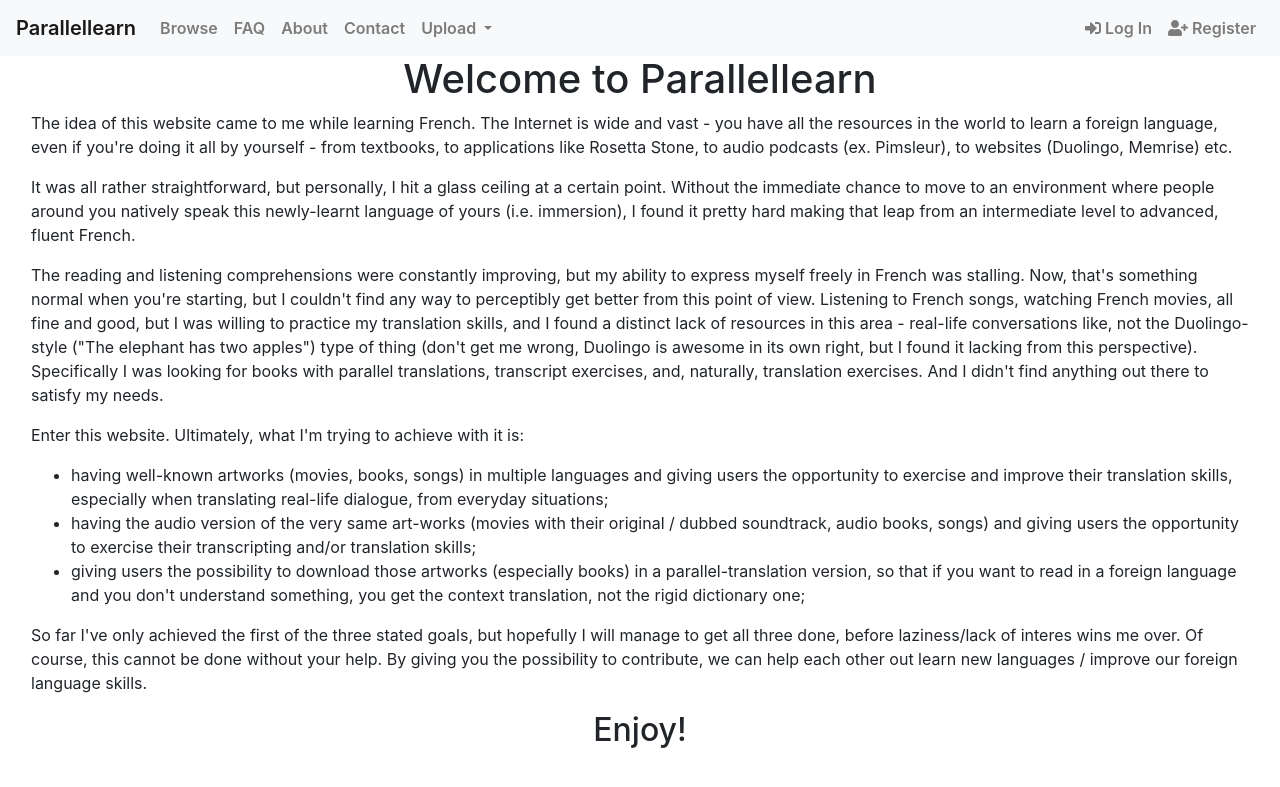
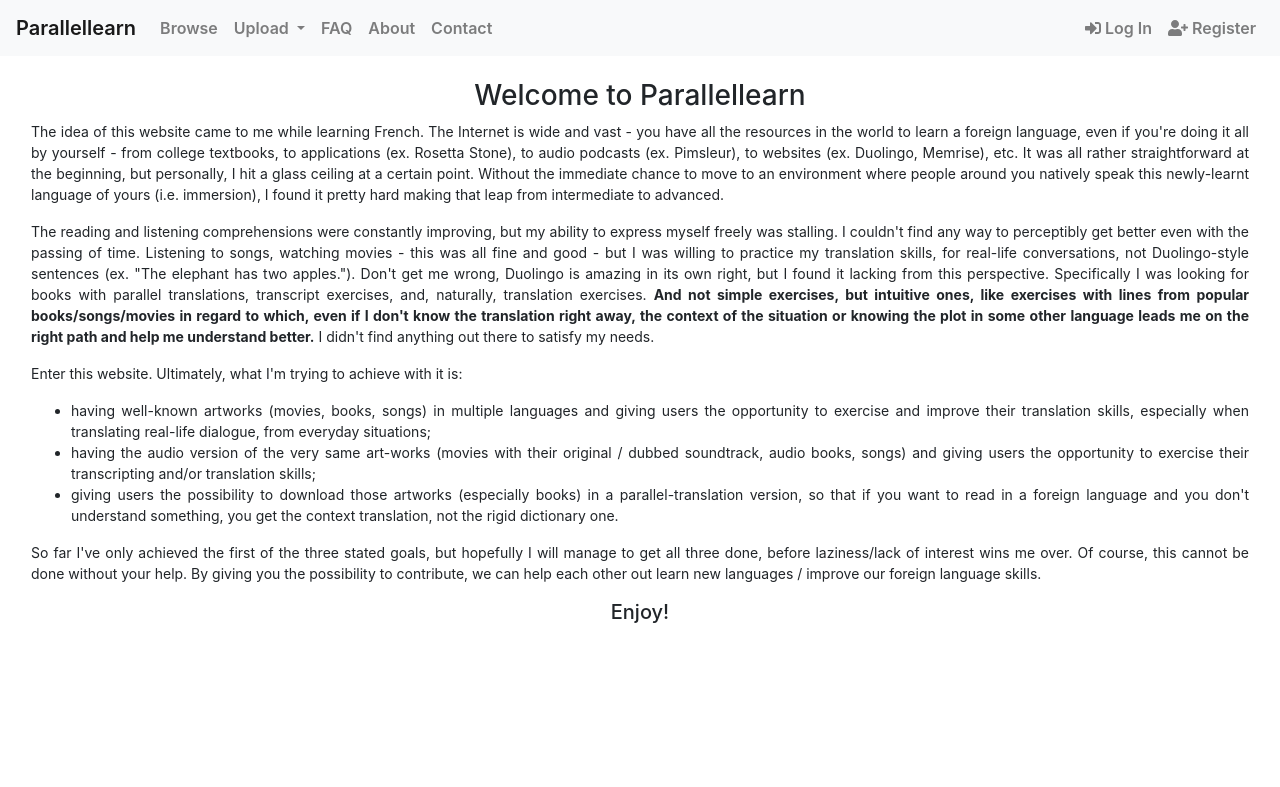
Before and after one commit to timton/parallellearn, a Flask app: page /about in a window 1280 px wide. Shown: the top 787 px of the page. Run offline with Flask 2, Linux system fonts and the light colour scheme; some libraries are stand-ins or nearby versions.

Commit message:
about, faq, contact templates + favicon

```diff
--- a/application.py
+++ b/application.py
@@ -14,6 +14,11 @@ from werkzeug.utils import secure_filename
 
 # for excel manipulation
 import openpyxl
+
+# for email sending
+# https://docs.python.org/3/library/email.examples.html
+import smtplib
+from email.message import EmailMessage
 
 from helpers import *
 
@@ -1846,9 +1851,42 @@ def about():
 
 
 # contact info route
-@app.route("/contact")
+####### EMAIL ARE NOT RECEIVED FOR NOW #######
+@app.route("/contact", methods=["GET", "POST"])
 def contact():
-    return render_template("contact.html")
+
+    # if user reached route via POST (as by submitting a form via POST)
+    if request.method == "POST":
+
+        # ensure name was submitted
+        if not request.form.get("name"):
+            return apology("Must provide name.")
+
+        # ensure username was submitted
+        elif not request.form.get("email"):
+            return apology("Must provide email.")
+
+        # ensure password was submitted
+        elif not request.form.get("message"):
+            return apology("Must provide message.")
+
+        message = EmailMessage()
+        message.set_content(request.form.get("message"))
+        message['Subject'] = 'Parallellearn: Message from % s' % request.form.get("name")
+        message['From'] = request.form.get("email")
+        message['To'] = 'h2912420@nwytg.com'
+
+        try:
+            s = smtplib.SMTP('localhost', 1025)
+            s.send_message(message)
+            s.quit()
+            return success("Thank you for your message! I will try to answer you as soon as possible.")
+        except ConnectionRefusedError:
+            return apology("Couldn't send your message! Please try again later.")
+
+    # else if user reached route via GET (as by clicking a link or via redirect)
+    else:
+        return render_template("contact.html")
 
 # browse route
 @app.route("/browse")
--- a/static/styles.css
+++ b/static/styles.css
@@ -524,6 +524,26 @@ https://stackoverflow.com/questions/2447511/can-you-target-google-chrome
     padding: 2rem 0;
 }
 
+#about > div, #faq > div {
+    font-size: 14px;
+    text-align: justify;
+    text-justify: inter-word;
+}
+
+#contact form {
+    width: 20rem;
+    text-align: center;
+    margin: 0.5rem auto;
+}
+
+#contact .input-group {
+    margin: 0.5rem auto;
+}
+
+#contact button {
+    margin-top: 0.5rem;
+}
+
 @media (min-width: 576px) {
 
     .practice .row div:first-of-type {
@@ -587,7 +607,12 @@ https://stackoverflow.com/questions/2447511/can-you-target-google-chrome
         margin-bottom: 0.5rem;
         width: 95%;
     }
+
     #new-project-formatting textarea {
         width: 13.5rem;
     }
+
+    #contact form {
+        width: 95%;
+    }
 }
--- a/templates/about.html
+++ b/templates/about.html
@@ -5,25 +5,30 @@
 {% endblock %}
 
 {% block main %}
-    <h1 style="text-align: center;">Welcome to Parallellearn</h1>
-    <div style="text-align: left;">
+    <div class="align-left" id="about">
+        <br>
+        <h3 class="align-center">Welcome to Parallellearn</h3>
+        <div>
             <p>The idea of this website came to me while learning French. The Internet is wide and vast -
             you have all the resources in the world to learn a foreign language, even if you're doing it all by yourself -
-        from textbooks, to applications like Rosetta Stone, to audio podcasts (ex. Pimsleur),
-        to websites (Duolingo, Memrise) etc.</p>
-        <p>It was all rather straightforward, but personally, I hit a glass ceiling at a certain point.
+            from college textbooks, to applications (ex. Rosetta Stone), to audio podcasts (ex. Pimsleur),
+            to websites (ex. Duolingo, Memrise), etc. It was all rather straightforward at the beginning,
+            but personally, I hit a glass ceiling at a certain point.
             Without the immediate chance to move to an environment where people around you natively speak
             this newly-learnt language of yours (i.e. immersion), I found it pretty hard making that leap from
-        an intermediate level to advanced, fluent French.</p>
+            intermediate to advanced.</p>
             <p>The reading and listening comprehensions were constantly improving, but my ability to express
-        myself freely in French was stalling. Now, that's something normal when you're starting, but I couldn't find any
-        way to perceptibly get better from this point of view. Listening to French songs, watching French
-        movies, all fine and good, but I was willing to practice my translation skills, and I found a
-        distinct lack of resources in this area - real-life conversations like, not the Duolingo-style
-        ("The elephant has two apples") type of thing (don't get me wrong, Duolingo is awesome in its
-        own right, but I found it lacking from this perspective). Specifically I was looking for books with parallel
-        translations, transcript exercises, and, naturally, translation exercises. And I didn't find
-        anything out there to satisfy my needs.</p>
+            myself freely was stalling. I couldn't find any
+            way to perceptibly get better even with the passing of time. Listening to songs, watching
+            movies - this was all fine and good - but I was willing to practice my translation skills,
+            for real-life conversations, not Duolingo-style sentences
+            (ex. "The elephant has two apples."). Don't get me wrong, Duolingo is amazing in its own right,
+            but I found it lacking from this perspective. Specifically I was looking for books with parallel
+            translations, transcript exercises, and, naturally, translation exercises. <strong>And not simple
+            exercises, but intuitive ones, like exercises with lines from popular books/songs/movies in regard
+            to which, even if I don't know the translation right away, the context of the situation or knowing
+            the plot in some other language leads me on the right path and help me understand better.</strong>
+            I didn't find anything out there to satisfy my needs.</p>
             <p>Enter this website. Ultimately, what I'm trying to achieve with it is:
                 <ul>
                     <li>
@@ -40,14 +45,16 @@
                         giving users the possibility to download those artworks (especially books)
                         in a parallel-translation version, so that if you want to read in a foreign language
                         and you don't understand something, you get the context translation, not the rigid
-                    dictionary one;
+                        dictionary one.
                     </li>
                 </ul>
             </p>
             <p>So far I've only achieved the first of the three stated goals, but hopefully I will manage
-        to get all three done, before laziness/lack of interes wins me over. Of course, this cannot
+            to get all three done, before laziness/lack of interest wins me over. Of course, this cannot
             be done without your help. By giving you the possibility to contribute, we can help each other out
             learn new languages / improve our foreign language skills.</p>
         <div>
-    <h2 style="text-align: center;">Enjoy!</h2>
+        <h5 class="align-center">Enjoy!</h5>
+        <br>
+    </div>
 {% endblock %}
--- a/templates/layout.html
+++ b/templates/layout.html
@@ -17,8 +17,11 @@
         <!-- our custom CSS -->
         <link href="{{ url_for('static', filename='styles.css') }}" rel="stylesheet"/>
 
+        <title>Parallellearn: {% block title %}{% endblock %}</title>
 
-        <title>Parallellearn: {% block title %}{% endblock %}</title>
+        <!-- https://www.favicon-generator.org/ -->
+        <link rel="shortcut icon" href="{{ url_for('static', filename='favicon.ico') }}" type="image/x-icon">
+        <link rel="icon" href="{{ url_for('static', filename='favicon.ico') }}" type="image/x-icon">
 
     </head>
 
@@ -38,6 +41,15 @@
               <li class="nav-item">
                 <a class="nav-link" href="{{ url_for('browse') }}">Browse</a>
               </li>
+              <li class="nav-item dropdown">
+                <a class="nav-link dropdown-toggle" href="#" id="navbardrop" data-toggle="dropdown">
+                  Upload
+                </a>
+                <div class="dropdown-menu">
+                  <a class="dropdown-item" href="{{ url_for('new_project_type') }}">Brand new project</a>
+                  <a class="dropdown-item" href="{{ url_for('upload_existing') }}">Version for existing project</a>
+                </div>
+              </li>
               <li class="nav-item">
                 <a class="nav-link" href="{{ url_for('faq') }}">FAQ</a>
               </li>
@@ -47,16 +59,6 @@
               <li class="nav-item">
                 <a class="nav-link" href="{{ url_for('contact') }}">Contact</a>
               </li>
-
-              <li class="nav-item dropdown">
-                  <a class="nav-link dropdown-toggle" href="#" id="navbardrop" data-toggle="dropdown">
-                    Upload
-                  </a>
-                  <div class="dropdown-menu">
-                    <a class="dropdown-item" href="{{ url_for('new_project_type') }}">Brand new project</a>
-                    <a class="dropdown-item" href="{{ url_for('upload_existing') }}">Version for existing project</a>
-                  </div>
-                </li>
             </ul>
 
               <!-- https://stackoverflow.com/questions/40178386/bootstrap-4-navbar-items-on-right-side -->
--- a/todoORimprove.txt
+++ b/todoORimprove.txt
@@ -1,9 +1,11 @@
+#### DO ONCE DEPLOYED
+- server address (localhost)
+- email server (contact)
+
 ######### TODO
 
 - display progress whil the server does smth (especially uploading project)
 - browse by language
-- favicons
-- remaining templates: about, contact, faq
 - forgot password?
 
 #########  IMPROVE
```
Also changed, not shown: templates/contact.html (+30 -2 lines), templates/faq.html (+27 -1 lines), test_file.py (deleted, +0 -10 lines), static/favicon.ico (added). Lines whose indentation alone changed are shown as unchanged.
